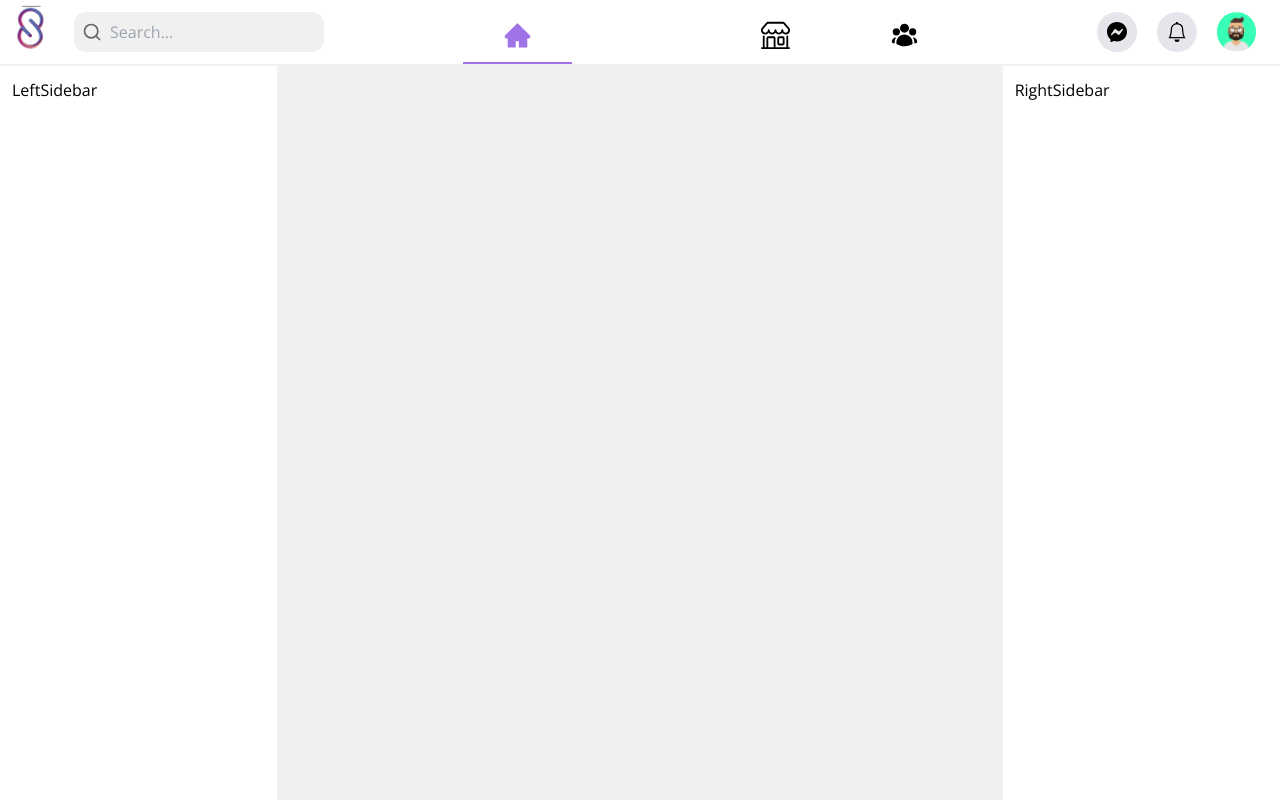
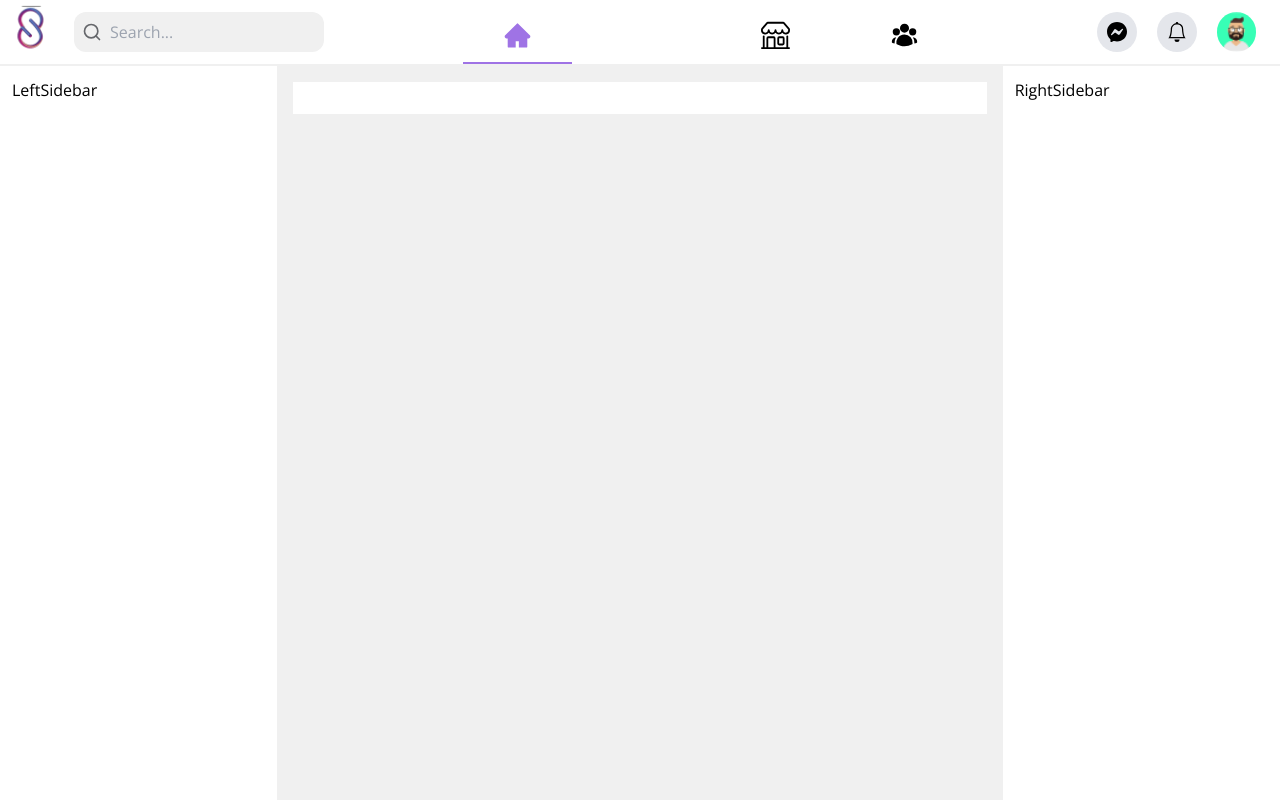
Before and after one commit to asiughuslyvesterobus/social_app, a Next.js app in the folder client/: page / in a window 1280 px wide. Built offline with nearby package versions, Linux system fonts and the light colour scheme; some icons are missing.

Commit message:
working on main page

```diff
--- a/client/pages/index.tsx
+++ b/client/pages/index.tsx
@@ -9,7 +9,7 @@ const Homepage = () => {
           <LeftSidebar />
         </div>
         <div className="lg:flex-[2] w-full h-screen overflow-y-auto scrollbar-hide p-4 flex flex-col items-start justify-start gap-4">
-          <div></div>
+          <div className="bg-white py-4 w-full"></div>
         </div>
         <div className="lg:flex-[0.8] hidden lg:flex">
           <RightSidebar />
```
